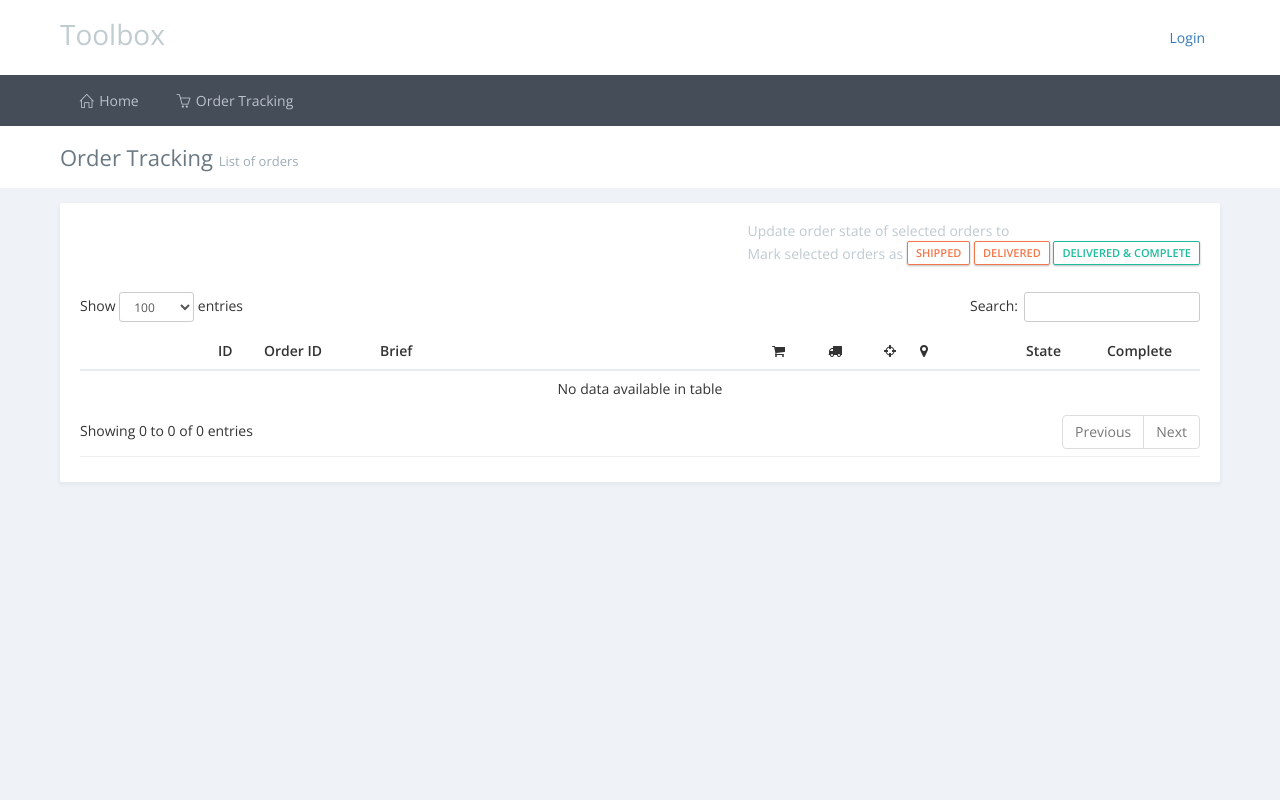
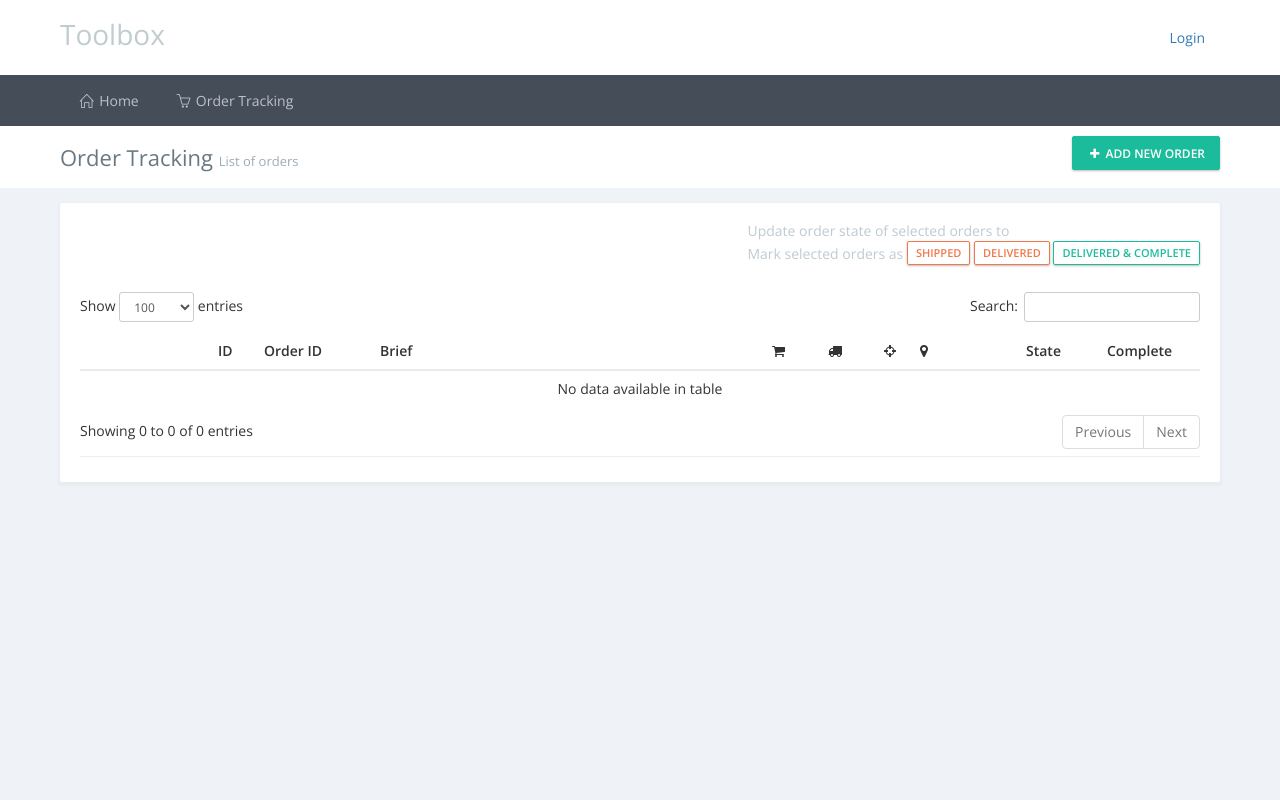
Before and after one commit to domibarton/toolbox, a Django app: template toolbox/ordertracking/templates/ordertracking/order_list.html in a window 1280 px wide. Run offline with Django 3.2, Linux system fonts and the light colour scheme; the template is opened without the code that fills it, so the values that code supplies are empty; some libraries are stand-ins or nearby versions.

Commit message:
FEATURE: Added button to create new order

```diff
--- a/toolbox/ordertracking/templates/ordertracking/order_list.html
+++ b/toolbox/ordertracking/templates/ordertracking/order_list.html
@@ -11,7 +11,13 @@
 <script src="{% static 'ordertracking/js/order_list.js' %}"></script>
 {% endblock %}
 
-{% block page_title %}Order Tracking <small>List of orders</small>{% endblock %}
+{% block page_title %}
+Order Tracking <small>List of orders</small>
+{% endblock %}
+
+{% block page_toolbar %}
+<a href="{% url 'admin:ordertracking_order_add' %}" target="_blank" class="btn green-meadow"><i class="fa fa-plus"></i> add new order</a>
+{% endblock %}
 
 {% block page_content %}
 <form method="POST">
--- a/toolbox/toolbox/static/toolbox/layout/css/custom.css
+++ b/toolbox/toolbox/static/toolbox/layout/css/custom.css
@@ -6,11 +6,6 @@ h2
 {
     margin-top: 40px;
     margin-bottom: 20px;
-}
-
-.btn:not(.btn-sm):not(.btn-lg)
-{
-    margin-bottom: 5px;
 }
 
 /*
@@ -46,12 +41,30 @@ h2
 }
 
 /*
+ * Add some spacing on to of page toolbar.
+ */
+
+.page-head .page-toolbar
+{
+    padding-top: 10px;
+}
+
+/*
  * Make all tables 100% width.
  */
 
 table
 {
     width: 100%;
+}
+
+/*
+ * Add some spacing on bottom of buttons.
+ */
+
+.btn:not(.btn-sm):not(.btn-lg)
+{
+    margin-bottom: 5px;
 }
 
 /*
--- a/toolbox/toolbox/templates/toolbox/layout/base.html
+++ b/toolbox/toolbox/templates/toolbox/layout/base.html
@@ -51,6 +51,9 @@
                             <div class="page-title">
                                 <h1>{% block page_title %}{% endblock %}</h1>
                             </div>
+                            <div class="page-toolbar">
+                                {% block page_toolbar %}{% endblock %}
+                            </div>
                         </div>
                     </div>
                     <div class="page-content">
```
